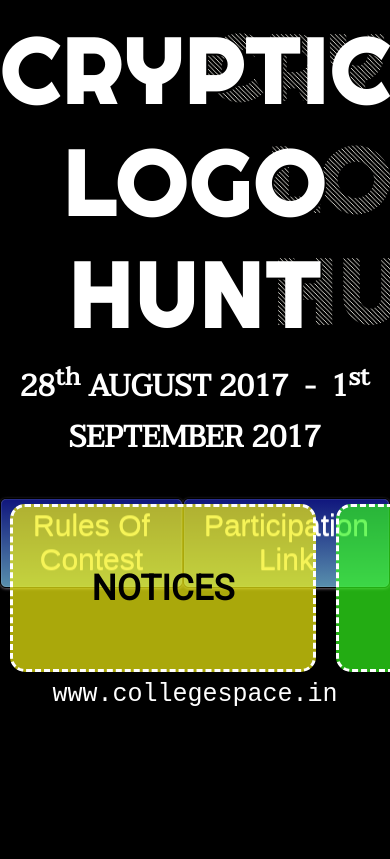
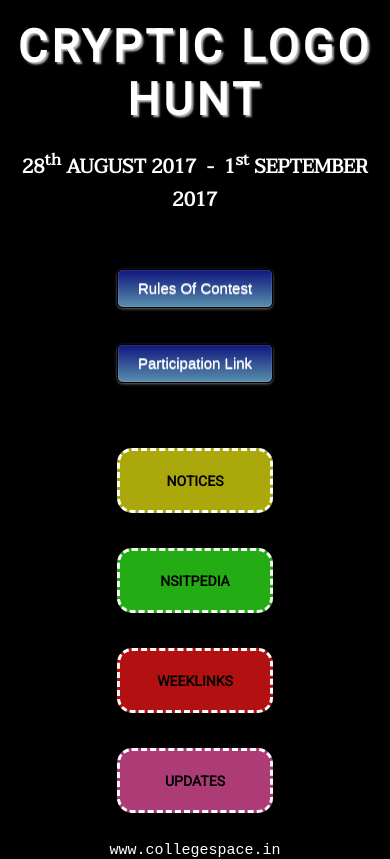
Before and after one commit to rattandeep1998/COLLEGESPACE-LOGO-HUNT, a plain HTML site: page index.html in a window 390 px wide. Shown: the part 132-991 px from the top of the page. Before the commit the page ends 844 px from the top, so only its background shows below. Drawn offline with nearby package versions, Linux system fonts and the light colour scheme.

Commit message:
responsive added

```diff
--- /dev/null
+++ b/css/responsive.css
@@ -0,0 +1,43 @@
+@media (max-width: 740px) {
+
+	#mainheading {
+		font-size: 300%;
+	}
+
+	#flexbox {
+		flex-direction: column;
+		/*margin: 30px;*/
+		height: 150px;
+	}
+
+	#flexbox button {
+		font-size: 100%;
+	}
+
+	.flexcontainer {
+		flex-direction: column;
+		height: 400px;
+	}
+
+	.flexcontainer a {
+		margin: auto;
+		width:40%;
+	}
+
+	.flexitem {
+		font-size: 80%;
+		padding:5%;
+	}
+
+	#datetime {
+		font-size: 130%;
+	}
+
+	#smallheading {
+		font-size: 150%;
+	}
+
+	.footer {
+		font-size: 100%;
+	}
+}
--- a/css/styles.css
+++ b/css/styles.css
@@ -3,30 +3,29 @@
 html, body {
     background-color: #000000;
     margin: 0;
+    padding: 0;
     font-family: 'Lato', 'Arial', sans-serif;
     font-weight: 300;
     font-size: 15px;
-    overflow-y: hidden;
-    overflow-x: hidden;
 }
 
 #kannwas {
     z-index: -1000;
-    position: fixed;
+    /*position: fixed;*/
 }
 
 #container {
     z-index: 1000;
-    position: fixed;
+    /*position: fixed;*/
     text-align: center;
     width: 100%;
     margin-top: 20px;
     color: #ffffff;
-    height: 100%;
+    /*height: 100%;*/
 }
 
 #smallheading {
-    font-size: 30px;
+    font-size: 200%;
     padding: 10px 0 5px 0;
     font-family: Cambria, Georgia, serif;
     font-style: italic;
@@ -34,37 +33,43 @@ html, body {
 
 #mainheading {
     margin: 0px;
-    /*font-family: 'Roboto', sans-serif;*/
-    /*font-size: 70px;*/
-    /*padding: 15px 0;*/
+    font-family: 'Roboto', sans-serif;
+    font-size: 500%;
+    padding: 15px 0;
     /*line-height: 40px;*/
     /*font-weight: 440;*/
-    /*letter-spacing: 4px;*/
-    /*text-shadow: 2px 2px 2px rgba(255,255,255,0.7);*/
+    letter-spacing: 4px;
+    text-shadow: 2px 2px 2px rgba(255,255,255,0.7);
 }
 
 #datetime {
     font-family: 'Taviraj', serif;
     padding: 5px;
     font-weight: bold;
-    font-size: 30px;
+    font-size: 200%;
 }
 
 .flexcontainer {
-    position: fixed;
+    /*position: fixed;*/
     display: flex;
     justify-content: space-around;
     width: 100%;
-    bottom: 30px;
+    /*bottom: 30px;*/
+}
+
+.flexcontainer a {
+    width:20%;
 }
 
 .flexitem {
+    text-align: center;
     /*background-color: rgba(158, 235, 161, 0.7);*/
-    font-size: 30px;
+    font-size: 100%;
     font-family: 'Roboto', sans-serif;
-    width: 250px;
-    margin: 10px;
-    padding: 25px;
+    /*width: 100%;*/
+    /*margin: 10px;*/
+    padding: 10%;
+
     border-radius: 15px;
     color: #000000;
     border: 3px dashed white;
@@ -89,9 +94,9 @@ html, body {
 
 
 
-
+/*
 h1 {
-  /*display: inline-block;*/
+  display: inline-block;
   color: white;
   font-family: 'Righteous', serif;
   font-size: 6em;
@@ -100,8 +105,8 @@ h1 {
   }
   h1:after {
     content: attr(data-shadow);
-    /*position: absolute;*/
-    /*top: .06em; left: .06em;*/
+    position: absolute;
+    top: .06em; left: .06em;
     left: 203px;
     top: 144px;
     letter-spacing: 4px;
@@ -129,6 +134,7 @@ h1 {
   0% {background-position: 100% -100%}
   }
 
+*/
 
   button.css3button {
     font-family: Arial, Helvetica, sans-serif;
@@ -163,10 +169,15 @@ h1 {
 
 #flexbox {
     margin: 30px 0;
+    height: 100px;
     display: flex;
-    position: fixed;
+    /*position: fixed;*/
     justify-content: space-around;
     width: 100%;
+}
+
+#flexbox button {
+    font-size: 100%;
 }
 
 button {
@@ -176,19 +187,21 @@ button {
 
 .footer {
     font-family: monospace;
-    line-height: 35px;
-    font-size: 25px;
+    /*line-height: 35px;*/
+    font-size: 150%;
     background: #fff;
     background: rgba(0, 0, 0, 0.5);
     z-index: 9999;
     position: relative;
-    /*font-family: Cambria, Georgia, serif;*/
+    /*font-family: Cambria, Georgia, serif;
     box-shadow: 1px 0px 2px rgba(0,0,0,0.2);
     text-align: center;
-    position: fixed;
+    /*position: fixed;*/
     width: 100%;
-    bottom: 0%;
+    /*bottom: 0%;*/
     color: #ffffff;
+    text-align: center;
+    margin: 3% 0 0 0;
 }
 
 .footer a {
--- a/index.html
+++ b/index.html
@@ -4,7 +4,10 @@
 <head>
  	<meta charset="utf-8">
   	<title>Logo Hunt</title>
-  	<link rel="stylesheet" href="css/styles.css">
+  	<link rel="stylesheet" type="text/css" href="css/styles.css">
+	<link rel="stylesheet" type="text/css" href="css/responsive.css">
+	<meta name="viewport" content="width=device-width, initial-scale=1.0">
+
   	<link href='http://fonts.googleapis.com/css?family=Lato:300,400,700' rel='stylesheet' type='text/css' />
   	<link href="https://fonts.googleapis.com/css?family=Roboto" rel="stylesheet">
   	<link href="https://fonts.googleapis.com/css?family=Abril+Fatface" rel="stylesheet">
@@ -15,7 +18,7 @@
 </head>
 
 <body>
-	<canvas id="kannwas"></canvas>
+	<!-- <canvas id="kannwas"></canvas> -->
 	<div id="container">
 		<img src="images/logo.png" id="logo">
 		<br/>
```
